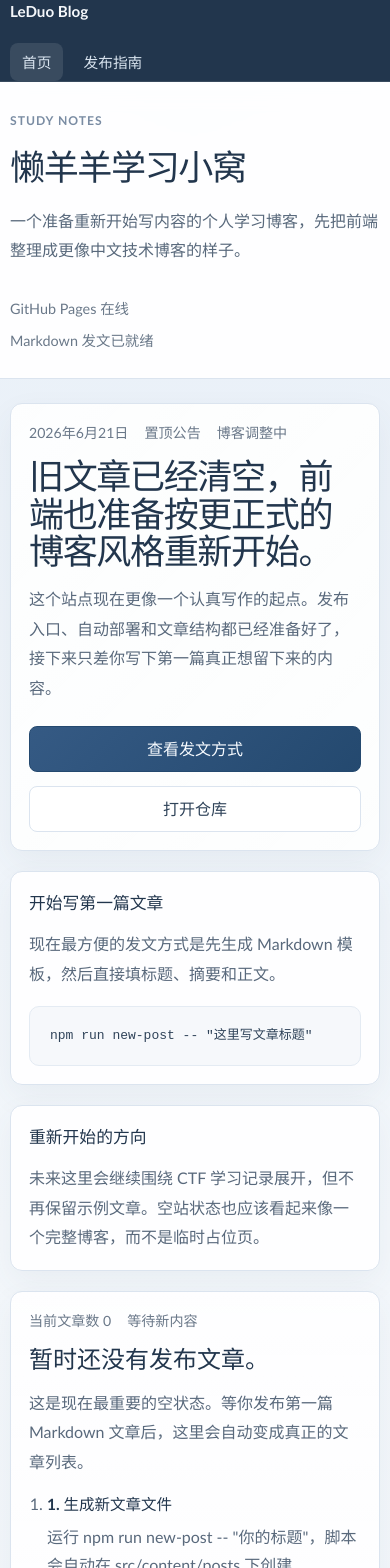
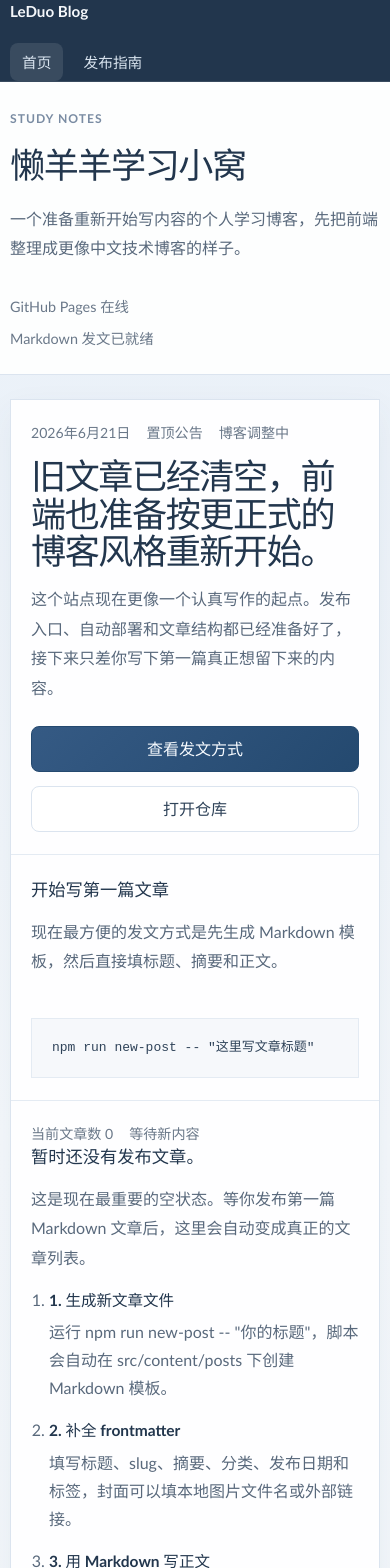
Before and after one commit to yangleduo0629-cloud/-, a React (Vite) app: page / in a window 390 px wide. Shown: the top 1568 px of the page. Built offline with nearby package versions, Linux system fonts and the light colour scheme.

Commit message:
Remove card layout and simplify blog structure

```diff
--- a/src/App.css
+++ b/src/App.css
@@ -45,7 +45,6 @@
 .blog-header {
   border-bottom: 1px solid var(--border);
   background: var(--surface-strong);
-  backdrop-filter: blur(12px);
 }
 
 .blog-header__inner {
@@ -54,7 +53,7 @@
   display: flex;
   justify-content: space-between;
   gap: 24px;
-  padding: 30px 0 26px;
+  padding: 28px 0 24px;
 }
 
 .blog-header__eyebrow {
@@ -101,120 +100,120 @@
   align-items: start;
 }
 
-.main-column,
-.content-stack,
-.guide-grid,
-.content-grid,
-.post-list {
-  display: grid;
-  gap: 20px;
+.main-column {
+  min-width: 0;
+}
+
+.page-surface,
+.sidebar-surface {
+  background: var(--surface);
+  border: 1px solid var(--border);
+}
+
+.page-surface {
+  box-shadow: 0 12px 32px rgba(65, 79, 97, 0.06);
 }
 
 .sidebar {
   position: sticky;
   top: 16px;
-  display: grid;
-  gap: 16px;
 }
 
-.widget,
-.post-card,
-.panel,
-.article-page,
-.guide-card {
-  border: 1px solid var(--border);
-  border-radius: 12px;
-  background: var(--surface);
-  box-shadow: 0 12px 32px rgba(65, 79, 97, 0.06);
+.surface-section,
+.sidebar-section {
+  padding: 26px 28px;
 }
 
-.widget {
-  overflow: hidden;
+.surface-section + .surface-section,
+.sidebar-section + .sidebar-section {
+  border-top: 1px solid var(--border-soft);
 }
 
-.widget__profile-visual {
-  padding: 18px 18px 0;
+.sidebar-section--profile {
+  padding-top: 22px;
+}
+
+.sidebar-profile__visual {
   background:
     radial-gradient(circle at top left, var(--hero-tint-a), transparent 42%),
     linear-gradient(180deg, var(--hero-tint-b), var(--surface-subtle));
+  padding: 14px;
 }
 
-.widget__avatar {
+.sidebar-profile__avatar {
   display: block;
   width: 100%;
   aspect-ratio: 1 / 0.95;
   object-fit: cover;
   object-position: center top;
-  border-radius: 10px;
 }
 
-.widget__body,
-.widget,
-.post-card,
-.panel,
-.article-page,
-.guide-card {
-  padding: 22px;
+.sidebar-profile__body {
+  padding-top: 18px;
 }
 
-.widget__title,
-.panel__title,
-.post-card__title,
-.post-card__headline,
-.article-page__title,
-.guide-card h3,
+.sidebar-title,
+.section-title,
+.post-list__title,
+.guide-grid__item h3,
 .markdown-body h2,
 .markdown-body h3 {
   margin: 0;
   color: var(--heading);
 }
 
-.widget__title,
-.panel__title,
-.guide-card h3 {
-  font-size: 1.05rem;
+.sidebar-title,
+.section-title,
+.guide-grid__item h3 {
+  font-size: 1.08rem;
 }
 
-.widget__text,
-.widget__list li,
-.panel__text,
-.post-card__excerpt,
-.article-page__excerpt,
-.guide-card p,
+.sidebar-text,
+.sidebar-list li,
+.section-text,
+.lead-text,
+.post-list__excerpt,
+.guide-grid__item p,
 .markdown-body p,
 .markdown-body li {
   color: var(--text);
   line-height: 1.84;
 }
 
-.widget__text,
-.panel__text,
-.post-card__excerpt,
-.article-page__excerpt,
-.guide-card p {
+.sidebar-text,
+.section-text,
+.lead-text,
+.post-list__excerpt,
+.guide-grid__item p {
   margin: 14px 0 0;
 }
 
-.widget__list,
+.sidebar-list,
 .steps-list,
 .toc-list {
   margin: 0;
   padding-left: 18px;
 }
 
-.widget__list li {
+.sidebar-list li {
   margin-top: 10px;
 }
 
-.widget__link,
-.post-card__title-link,
+.sidebar-link,
+.post-list__link,
 .back-link,
 .markdown-link {
   color: var(--link);
   text-decoration: none;
 }
 
-.post-card__meta {
+.content-stack,
+.post-list,
+.guide-grid {
+  display: grid;
+}
+
+.post-meta {
   display: flex;
   flex-wrap: wrap;
   gap: 10px 16px;
@@ -222,21 +221,15 @@
   font-size: 0.88rem;
 }
 
-.post-card__headline,
-.article-page__title {
-  margin-top: 14px;
+.hero-title {
+  margin: 14px 0 0;
+  color: var(--heading);
   font-size: clamp(2rem, 4vw, 3rem);
   line-height: 1.08;
   letter-spacing: -0.04em;
 }
 
-.post-card__title {
-  margin-top: 12px;
-  font-size: 1.5rem;
-  line-height: 1.3;
-}
-
-.post-card__actions {
+.action-row {
   display: flex;
   flex-wrap: wrap;
   gap: 14px;
@@ -267,26 +260,21 @@
   color: var(--heading-soft);
 }
 
-.content-grid {
-  grid-template-columns: repeat(2, minmax(0, 1fr));
+.surface-section--columns {
+  display: grid;
+  grid-template-columns: minmax(0, 1fr) minmax(300px, 420px);
+  gap: 24px;
+  align-items: start;
 }
 
-.search-box {
-  padding: 22px;
-  border: 1px solid var(--border);
-  border-radius: 12px;
-  background: var(--surface);
-  box-shadow: 0 12px 32px rgba(65, 79, 97, 0.06);
-}
-
-.search-box__top {
+.search-header {
   display: flex;
   align-items: start;
   justify-content: space-between;
   gap: 18px;
 }
 
-.search-box__count {
+.search-count {
   display: inline-flex;
   align-items: center;
   justify-content: center;
@@ -300,13 +288,13 @@
   background: var(--surface-subtle);
 }
 
-.search-box__controls {
+.search-controls {
   display: grid;
   gap: 14px;
   margin-top: 16px;
 }
 
-.search-box__input {
+.search-input {
   width: 100%;
   padding: 12px 14px;
   border: 1px solid var(--border);
@@ -316,12 +304,11 @@
   outline: none;
 }
 
-.search-box__input:focus {
+.search-input:focus {
   border-color: var(--border-strong);
 }
 
-.search-box__tags,
-.post-card__tags {
+.tag-row {
   display: flex;
   flex-wrap: wrap;
   gap: 10px;
@@ -356,74 +343,33 @@
   color: var(--muted);
 }
 
-.post-card--notice {
-  background:
-    linear-gradient(135deg, var(--surface-strong), var(--surface-subtle));
+.post-list__item + .post-list__item {
+  border-top: 1px solid var(--border-soft);
+  margin-top: 26px;
+  padding-top: 26px;
 }
 
-.post-card--empty {
-  background:
-    linear-gradient(180deg, var(--surface), var(--surface-subtle));
+.post-list__title {
+  margin-top: 12px;
+  font-size: 1.5rem;
+  line-height: 1.3;
 }
 
-.steps-list li {
-  margin-top: 14px;
-  color: var(--text);
-  line-height: 1.75;
+.post-list__excerpt {
+  margin-top: 12px;
 }
 
-.steps-list strong,
-.steps-list span {
-  display: block;
+.article-cover {
+  overflow: hidden;
+  border: 1px solid var(--border-soft);
 }
 
-.steps-list strong {
-  color: var(--heading);
-  font-size: 0.97rem;
-}
-
-.steps-list span {
-  margin-top: 4px;
-}
-
-.reading-layout {
-  display: grid;
-  grid-template-columns: minmax(0, 1fr) 260px;
-  gap: 20px;
-  align-items: start;
-}
-
-.reading-rail {
-  position: sticky;
-  top: 16px;
-  display: grid;
-  gap: 16px;
-}
-
-.article-page__header {
-  display: grid;
-  gap: 12px;
-}
-
-.article-page__cover {
-  margin-top: 22px;
-  overflow: hidden;
-  border: 1px solid var(--border-soft);
-  border-radius: 10px;
-}
-
-.article-page__image {
+.article-cover__image {
   display: block;
   width: 100%;
   max-height: 360px;
   object-fit: cover;
   object-position: center top;
-}
-
-.article-page__body {
-  margin-top: 24px;
-  padding-top: 24px;
-  border-top: 1px solid var(--border-soft);
 }
 
 .markdown-body h2,
@@ -492,7 +438,6 @@
   padding: 18px 20px;
   overflow-x: auto;
   border: 1px solid var(--border-soft);
-  border-radius: 10px;
   background: var(--code-surface);
   color: var(--heading-soft);
   line-height: 1.7;
@@ -528,52 +473,62 @@
   color: var(--link);
 }
 
-.article-page__nav {
+.article-nav {
   display: grid;
   grid-template-columns: repeat(2, minmax(0, 1fr));
   gap: 14px;
-  margin-top: 28px;
 }
 
-.article-nav-card {
+.article-nav__link {
   display: grid;
   gap: 8px;
   padding: 18px 20px;
   border: 1px solid var(--border);
-  border-radius: 10px;
   background: var(--surface-subtle);
   color: var(--heading);
   text-decoration: none;
 }
 
-.article-nav-card span {
+.article-nav__link span {
   color: var(--eyebrow);
   font-size: 0.8rem;
   font-weight: 700;
   text-transform: uppercase;
 }
 
-.article-nav-card--muted {
+.article-nav__link--muted {
   color: var(--muted);
-}
-
-.guide-block + .guide-block,
-.guide-grid + .guide-block {
-  margin-top: 26px;
 }
 
 .guide-grid {
   grid-template-columns: repeat(2, minmax(0, 1fr));
+  gap: 18px;
 }
 
-.guide-card h3 {
-  font-size: 1.08rem;
+.steps-list li {
+  margin-top: 14px;
+  color: var(--text);
+  line-height: 1.75;
+}
+
+.steps-list strong,
+.steps-list span {
+  display: block;
+}
+
+.steps-list strong {
+  color: var(--heading);
+  font-size: 0.97rem;
+}
+
+.steps-list span {
+  margin-top: 4px;
 }
 
 @media (max-width: 1080px) {
   .blog-header__inner,
   .layout,
-  .reading-layout {
+  .surface-section--columns {
     grid-template-columns: 1fr;
   }
 
@@ -581,14 +536,12 @@
     display: grid;
   }
 
-  .sidebar,
-  .reading-rail {
+  .sidebar {
     position: static;
-    grid-template-columns: repeat(2, minmax(0, 1fr));
   }
 
-  .content-grid,
-  .guide-grid {
+  .guide-grid,
+  .article-nav {
     grid-template-columns: 1fr;
   }
 }
@@ -602,28 +555,18 @@
 
   .topbar__inner,
   .blog-header__inner,
-  .search-box__top,
-  .post-card__actions,
-  .sidebar,
-  .reading-rail,
-  .article-page__nav {
+  .search-header,
+  .action-row {
     flex-direction: column;
-    grid-template-columns: 1fr;
     align-items: flex-start;
   }
 
-  .widget__body,
-  .widget,
-  .post-card,
-  .panel,
-  .article-page,
-  .guide-card,
-  .search-box {
-    padding: 18px;
+  .surface-section,
+  .sidebar-section {
+    padding: 22px 20px;
   }
 
-  .post-card__headline,
-  .article-page__title,
+  .hero-title,
   .blog-header__title {
     font-size: clamp(1.9rem, 9vw, 2.5rem);
   }
--- a/src/App.jsx
+++ b/src/App.jsx
@@ -130,50 +130,52 @@ function SiteLayout({ children }) {
       <div className="layout">
         <main className="main-column">{children}</main>
         <aside className="sidebar">
-          <section className="widget widget--profile">
-            <div className="widget__profile-visual">
-              <img className="widget__avatar" src={lazyGoat} alt="懒羊羊头像" />
+          <div className="sidebar-surface">
+            <section className="sidebar-section sidebar-section--profile">
+              <div className="sidebar-profile__visual">
+                <img className="sidebar-profile__avatar" src={lazyGoat} alt="懒羊羊头像" />
               </div>
-            <div className="widget__body">
-              <h2 className="widget__title">关于我</h2>
-              <p className="widget__text">
+              <div className="sidebar-profile__body">
+                <h2 className="sidebar-title">关于我</h2>
+                <p className="sidebar-text">
                   这里以后会继续写 reverse、crypto、pwn 和学习复盘。现在先清空旧文章，把博客整理成一个更适合长期写作的起点。
                 </p>
               </div>
             </section>
 
-          <section className="widget">
-            <h2 className="widget__title">公告</h2>
-            <p className="widget__text">
+            <section className="sidebar-section">
+              <h2 className="sidebar-title">公告</h2>
+              <p className="sidebar-text">
                 示例文章已经清空。接下来发布的内容会直接代表这座博客真正的方向。
               </p>
             </section>
 
-          <section className="widget">
-            <h2 className="widget__title">当前状态</h2>
-            <ul className="widget__list">
+            <section className="sidebar-section">
+              <h2 className="sidebar-title">当前状态</h2>
+              <ul className="sidebar-list">
                 {siteNotes.map((item) => (
                   <li key={item}>{item}</li>
                 ))}
               </ul>
             </section>
 
-          <section className="widget">
-            <h2 className="widget__title">文章归档</h2>
+            <section className="sidebar-section">
+              <h2 className="sidebar-title">文章归档</h2>
               {posts.length > 0 ? (
-              <ul className="widget__list">
+                <ul className="sidebar-list">
                   {posts.map((post) => (
                     <li key={post.slug}>
-                    <Link className="widget__link" to={`/post/${post.slug}`}>
+                      <Link className="sidebar-link" to={`/post/${post.slug}`}>
                         {post.title}
                       </Link>
                     </li>
                   ))}
                 </ul>
               ) : (
-              <p className="widget__text">暂时还没有可归档的文章。</p>
+                <p className="sidebar-text">暂时还没有可归档的文章。</p>
               )}
             </section>
+          </div>
         </aside>
       </div>
     </div>
@@ -206,18 +208,18 @@ function HomePage() {
   })
 
   return (
-    <div className="content-stack">
-      <article className="post-card post-card--notice">
-        <div className="post-card__meta">
+    <div className="page-surface">
+      <section className="surface-section">
+        <div className="post-meta">
           <span>{formatDate(new Date().toISOString())}</span>
           <span>置顶公告</span>
           <span>博客调整中</span>
         </div>
-        <h1 className="post-card__headline">旧文章已经清空，前端也准备按更正式的博客风格重新开始。</h1>
-        <p className="post-card__excerpt">
+        <h1 className="hero-title">旧文章已经清空，前端也准备按更正式的博客风格重新开始。</h1>
+        <p className="lead-text">
           这个站点现在更像一个认真写作的起点。发布入口、自动部署和文章结构都已经准备好了，接下来只差你写下第一篇真正想留下来的内容。
         </p>
-        <div className="post-card__actions">
+        <div className="action-row">
           <Link className="action-button action-button--primary" to="/publish">
             查看发文方式
           </Link>
@@ -230,46 +232,40 @@ function HomePage() {
             打开仓库
           </a>
         </div>
-      </article>
+      </section>
 
-      <div className="content-grid">
-        <article className="panel">
-          <h2 className="panel__title">开始写第一篇文章</h2>
-          <p className="panel__text">
+      <section className="surface-section surface-section--columns">
+        <div>
+          <h2 className="section-title">开始写第一篇文章</h2>
+          <p className="section-text">
             现在最方便的发文方式是先生成 Markdown 模板，然后直接填标题、摘要和正文。
           </p>
+        </div>
         <pre className="code-panel code-panel--block">
           <code>npm run new-post -- "这里写文章标题"</code>
         </pre>
-        </article>
-
-        <article className="panel">
-          <h2 className="panel__title">重新开始的方向</h2>
-          <p className="panel__text">
-            未来这里会继续围绕 CTF 学习记录展开，但不再保留示例文章。空站状态也应该看起来像一个完整博客，而不是临时占位页。
-          </p>
-        </article>
-      </div>
+      </section>
 
       {hasPosts ? (
         <>
-          <section className="search-box">
-            <div className="search-box__top">
+          <section className="surface-section">
+            <div className="search-header">
               <div>
-                <h2 className="panel__title">文章检索</h2>
-                <p className="panel__text">可以按标题、分类、正文关键字和标签筛选。</p>
+                <h2 className="section-title">文章检索</h2>
+                <p className="section-text">可以按标题、分类、正文关键字和标签筛选。</p>
               </div>
-              <span className="search-box__count">当前 {filteredPosts.length} 篇</span>
+              <span className="search-count">当前 {filteredPosts.length} 篇</span>
             </div>
-            <div className="search-box__controls">
+
+            <div className="search-controls">
               <input
-                className="search-box__input"
+                className="search-input"
                 type="search"
                 value={searchQuery}
                 onChange={(event) => setSearchQuery(event.target.value)}
                 placeholder="搜索文章标题、分类或关键字"
               />
-              <div className="search-box__tags" aria-label="Category filters">
+              <div className="tag-row" aria-label="Category filters">
                 {categories.map((category) => (
                   <button
                     key={category}
@@ -284,22 +280,23 @@ function HomePage() {
             </div>
           </section>
 
-          <section className="post-list">
+          <section className="surface-section">
+            <div className="post-list">
               {filteredPosts.map((post) => (
-              <article className="post-card" key={post.slug}>
-                <div className="post-card__meta">
+                <article className="post-list__item" key={post.slug}>
+                  <div className="post-meta">
                     <span>{formatDate(post.publishedAt)}</span>
                     <span>{post.category}</span>
                     <span>{estimateReadingMinutes(post.content)} 分钟阅读</span>
                   </div>
-                <h2 className="post-card__title">
-                  <Link className="post-card__title-link" to={`/post/${post.slug}`}>
+                  <h2 className="post-list__title">
+                    <Link className="post-list__link" to={`/post/${post.slug}`}>
                       {post.title}
                     </Link>
                   </h2>
-                <p className="post-card__excerpt">{post.excerpt}</p>
+                  <p className="post-list__excerpt">{post.excerpt}</p>
                   {post.tags.length > 0 && (
-                  <div className="post-card__tags">
+                    <div className="tag-row">
                       {post.tags.map((tag) => (
                         <span className="post-tag" key={tag}>
                           {tag}
@@ -309,16 +306,17 @@ function HomePage() {
                   )}
                 </article>
               ))}
+            </div>
           </section>
         </>
       ) : (
-        <article className="post-card post-card--empty">
-          <div className="post-card__meta">
+        <section className="surface-section">
+          <div className="post-meta">
             <span>当前文章数 0</span>
             <span>等待新内容</span>
           </div>
-          <h2 className="post-card__title">暂时还没有发布文章。</h2>
-          <p className="post-card__excerpt">
+          <h2 className="section-title">暂时还没有发布文章。</h2>
+          <p className="section-text">
             这是现在最重要的空状态。等你发布第一篇 Markdown 文章后，这里会自动变成真正的文章列表。
           </p>
           <ol className="steps-list">
@@ -329,7 +327,7 @@ function HomePage() {
               </li>
             ))}
           </ol>
-        </article>
+        </section>
       )}
     </div>
   )
@@ -348,21 +346,20 @@ function ArticlePage() {
   const createHeadingId = createHeadingIdFactory()
 
   return (
-    <div className="reading-layout">
-      <article className="article-page">
-        <div className="article-page__header">
+    <article className="page-surface">
+      <section className="surface-section">
         <Link className="back-link" to="/">
           返回首页
         </Link>
-          <div className="post-card__meta">
+        <div className="post-meta">
           <span>{formatDate(post.publishedAt)}</span>
           <span>{post.category}</span>
           <span>{estimateReadingMinutes(post.content)} 分钟阅读</span>
         </div>
-          <h1 className="article-page__title">{post.title}</h1>
-          <p className="article-page__excerpt">{post.excerpt}</p>
+        <h1 className="hero-title">{post.title}</h1>
+        <p className="lead-text">{post.excerpt}</p>
         {post.tags.length > 0 && (
-            <div className="post-card__tags">
+          <div className="tag-row">
             {post.tags.map((tag) => (
               <span className="post-tag" key={tag}>
                 {tag}
@@ -370,15 +367,36 @@ function ArticlePage() {
             ))}
           </div>
         )}
-        </div>
+      </section>
 
       {post.coverImageUrl && (
-          <div className="article-page__cover">
-            <img className="article-page__image" src={post.coverImageUrl} alt={post.title} />
+        <section className="surface-section">
+          <div className="article-cover">
+            <img className="article-cover__image" src={post.coverImageUrl} alt={post.title} />
           </div>
+        </section>
       )}
 
-        <div className="markdown-body article-page__body">
+      {headings.length > 0 && (
+        <section className="surface-section">
+          <h2 className="section-title">文章目录</h2>
+          <ul className="toc-list">
+            {headings.map((heading) => (
+              <li className={`toc-list__item depth-${heading.depth}`} key={heading.id}>
+                <button
+                  className="toc-button"
+                  type="button"
+                  onClick={() => scrollToHeading(heading.id)}
+                >
+                  {heading.text}
+                </button>
+              </li>
+            ))}
+          </ul>
+        </section>
+      )}
+
+      <section className="surface-section markdown-body">
         <ReactMarkdown
           remarkPlugins={[remarkGfm]}
           components={{
@@ -426,102 +444,73 @@ function ArticlePage() {
         >
           {post.content}
         </ReactMarkdown>
-        </div>
+      </section>
 
-        <section className="article-page__nav">
+      <section className="surface-section">
+        <div className="article-nav">
           {previousPost ? (
-            <Link className="article-nav-card" to={`/post/${previousPost.slug}`}>
+            <Link className="article-nav__link" to={`/post/${previousPost.slug}`}>
               <span>上一篇</span>
               <strong>{previousPost.title}</strong>
             </Link>
           ) : (
-            <div className="article-nav-card article-nav-card--muted">
+            <div className="article-nav__link article-nav__link--muted">
               <span>上一篇</span>
               <strong>已经是最新一篇了</strong>
             </div>
           )}
 
           {nextPost ? (
-            <Link className="article-nav-card" to={`/post/${nextPost.slug}`}>
+            <Link className="article-nav__link" to={`/post/${nextPost.slug}`}>
               <span>下一篇</span>
               <strong>{nextPost.title}</strong>
             </Link>
           ) : (
-            <div className="article-nav-card article-nav-card--muted">
+            <div className="article-nav__link article-nav__link--muted">
               <span>下一篇</span>
               <strong>已经到底了</strong>
             </div>
           )}
+        </div>
       </section>
     </article>
-
-      <aside className="reading-rail">
-        <section className="widget">
-          <h2 className="widget__title">文章目录</h2>
-          {headings.length > 0 ? (
-            <ul className="toc-list">
-              {headings.map((heading) => (
-                <li className={`toc-list__item depth-${heading.depth}`} key={heading.id}>
-                  <button
-                    className="toc-button"
-                    type="button"
-                    onClick={() => scrollToHeading(heading.id)}
-                  >
-                    {heading.text}
-                  </button>
-                </li>
-              ))}
-            </ul>
-          ) : (
-            <p className="widget__text">这篇文章还没有分节标题。</p>
-          )}
-        </section>
-
-        <section className="widget">
-          <h2 className="widget__title">阅读信息</h2>
-          <ul className="widget__list">
-            <li>发布时间：{formatDate(post.publishedAt)}</li>
-            <li>预计阅读：{estimateReadingMinutes(post.content)} 分钟</li>
-            <li>标签数量：{post.tags.length}</li>
-          </ul>
-        </section>
-      </aside>
-    </div>
   )
 }
 
 function PublishGuidePage() {
   return (
-    <article className="article-page">
-      <div className="article-page__header">
-        <div className="post-card__meta">
+    <article className="page-surface">
+      <section className="surface-section">
+        <div className="post-meta">
           <span>发布指南</span>
           <span>GitHub Pages</span>
         </div>
-        <h1 className="article-page__title">改 Markdown 文件，再让 GitHub Pages 自动更新</h1>
-        <p className="article-page__excerpt">
+        <h1 className="hero-title">改 Markdown 文件，再让 GitHub Pages 自动更新</h1>
+        <p className="lead-text">
           现在站点已经清空文章，正适合从第一篇正式内容开始。发文流程很轻，而且和现在的静态博客结构是完全配套的。
         </p>
-      </div>
+      </section>
 
-      <section className="guide-block">
-        <h2 className="panel__title">快速开始</h2>
+      <section className="surface-section">
+        <h2 className="section-title">快速开始</h2>
         <pre className="code-panel code-panel--block">
           <code>npm run new-post -- "这里写文章标题"</code>
         </pre>
       </section>
 
-      <section className="guide-grid">
+      <section className="surface-section">
+        <div className="guide-grid">
           {publishFlow.map((item) => (
-          <article className="guide-card" key={item.title}>
+            <article className="guide-grid__item" key={item.title}>
               <h3>{item.title}</h3>
               <p>{item.text}</p>
             </article>
           ))}
+        </div>
       </section>
 
-      <section className="guide-block">
-        <h2 className="panel__title">发文检查</h2>
+      <section className="surface-section">
+        <h2 className="section-title">发文检查</h2>
         <ul className="steps-list">
           {publishChecklist.map((item) => (
             <li key={item}>
@@ -531,8 +520,8 @@ function PublishGuidePage() {
         </ul>
       </section>
 
-      <section className="guide-block">
-        <h2 className="panel__title">文章模板</h2>
+      <section className="surface-section">
+        <h2 className="section-title">文章模板</h2>
         <pre className="code-panel code-panel--block">
           <code>{articleTemplate}</code>
         </pre>
@@ -545,16 +534,17 @@ function NotFoundPage() {
   const navigate = useNavigate()
 
   return (
-    <article className="post-card post-card--empty">
-      <div className="post-card__meta">
+    <article className="page-surface">
+      <section className="surface-section">
+        <div className="post-meta">
           <span>404</span>
           <span>页面未找到</span>
         </div>
-      <h1 className="post-card__headline">这个页面暂时没有找到。</h1>
-      <p className="post-card__excerpt">
+        <h1 className="hero-title">这个页面暂时没有找到。</h1>
+        <p className="lead-text">
           旧文章已经清空了，所以如果你是从旧链接点进来的，现在更适合回到首页或直接去发布第一篇新文章。
         </p>
-      <div className="post-card__actions">
+        <div className="action-row">
           <button className="action-button action-button--primary" type="button" onClick={() => navigate('/')}>
             回到首页
           </button>
@@ -562,6 +552,7 @@ function NotFoundPage() {
             查看发布方法
           </Link>
         </div>
+      </section>
     </article>
   )
 }
```
Lines whose indentation alone changed are shown as unchanged.
